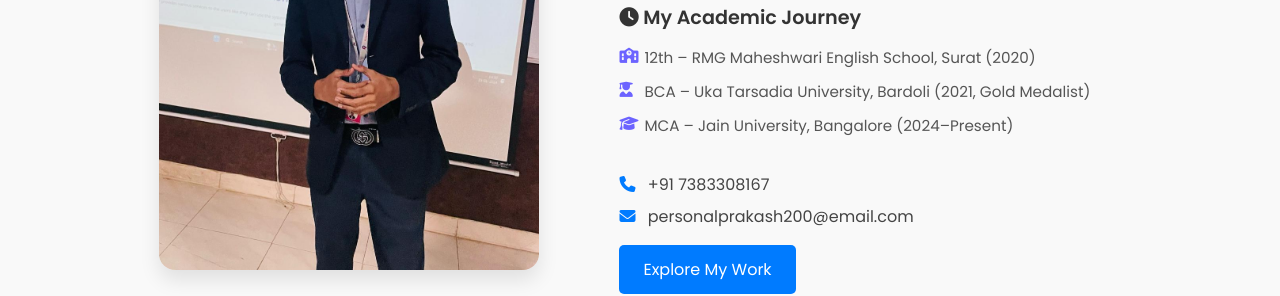
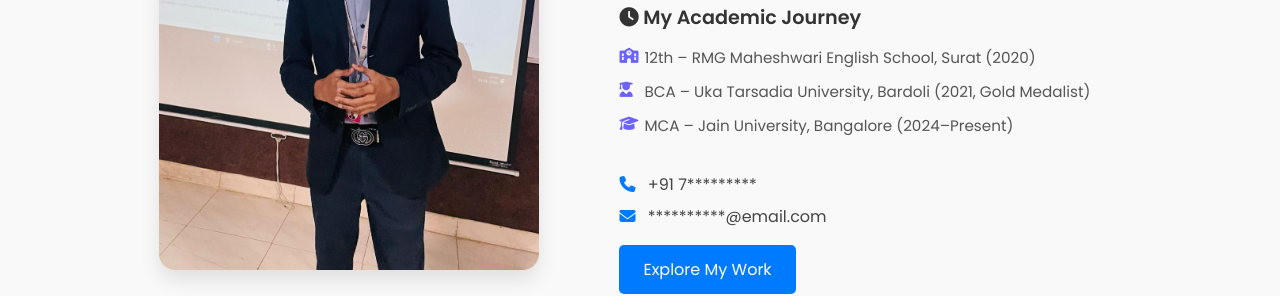
Before and after one commit to prakash0067/prakash-portfolio, a plain HTML site: page index.html in a window 1280 px wide. Shown: the part 1118-1414 px from the top of the page. Drawn offline with nearby package versions, Linux system fonts and the light colour scheme.

Commit message:
Update index.html

```diff
--- a/index.html
+++ b/index.html
@@ -85,8 +85,8 @@
                 </div>
 
                 <div class="contact">
-                    <p><i class="fa-solid fa-phone"></i> +91 7383308167</p>
-                    <p><i class="fa-solid fa-envelope"></i> personalprakash200@email.com</p>
+                    <p><i class="fa-solid fa-phone"></i> +91 7*********</p>
+                    <p><i class="fa-solid fa-envelope"></i> **********@email.com</p>
                 </div>
 
                 <a href="#portfolio" class="btn-primary explore-work-btn">Explore My Work</a>
@@ -266,8 +266,8 @@
                     </div>
                     <div class="contact-info">
                         <h4>Contact Info</h4>
-                        <p><i class="fas fa-phone-alt"></i> +91 7383308167</p>
-                        <p><i class="fas fa-envelope"></i> personalprakash200@email.com</p>
+                        <p><i class="fas fa-phone-alt"></i> +91 7*********</p>
+                        <p><i class="fas fa-envelope"></i> *********@email.com</p>
                         <p><i class="fas fa-map-marker-alt"></i> Bangalore - Karnataka, India</p>
                     </div>
                 </div>
```
